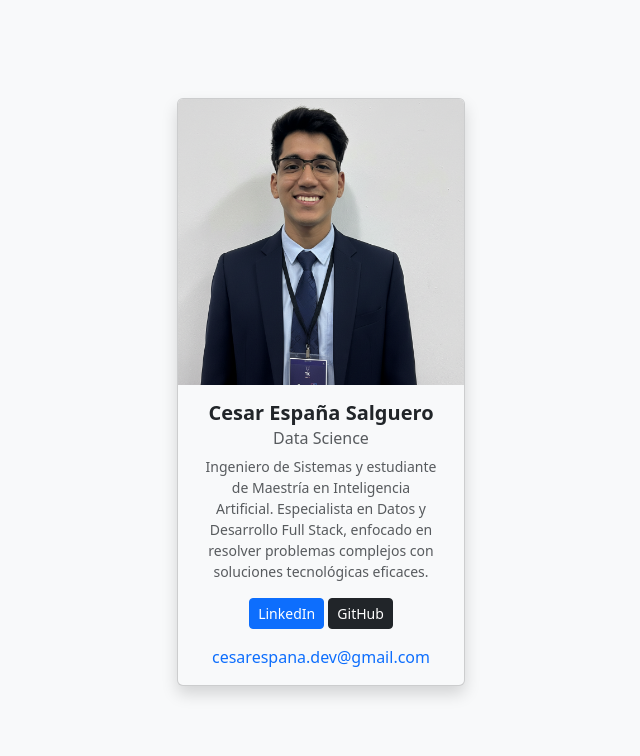
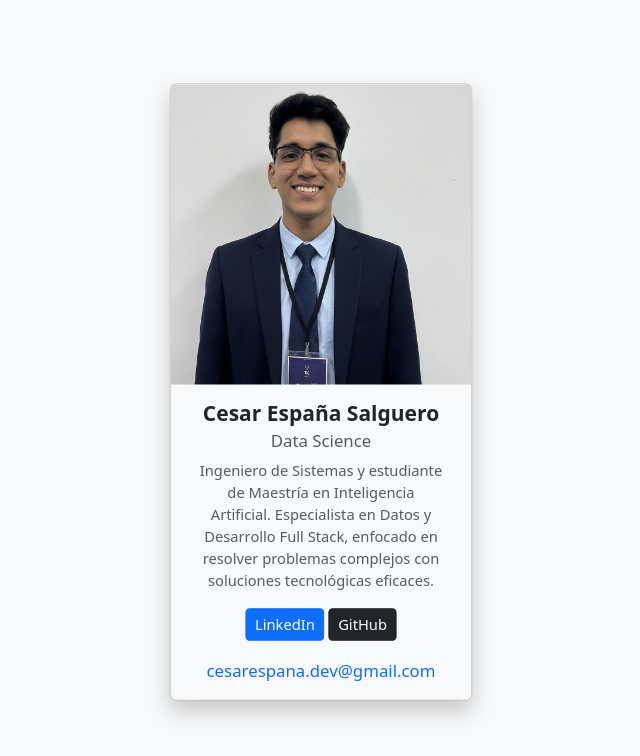
Before and after one commit to CesarEspa/Generations, a plain HTML site: page ENTREGABLES/LABORATORIOS/Lab_Card-Bootstrap _CesarEspa/index.html in a window 1280 px wide. In both pictures the pointer is over the element 640 px from the left and 392 px from the top of the page. Shown: the whole page, without its empty margins (319-959 px from the left). Drawn offline with nearby package versions, Linux system fonts and the light colour scheme.

Commit message:
Subida de Css

```diff
--- a/ENTREGABLES/LABORATORIOS/Lab_Card-Bootstrap _CesarEspa/index.html
+++ b/ENTREGABLES/LABORATORIOS/Lab_Card-Bootstrap _CesarEspa/index.html
@@ -6,12 +6,7 @@
     <meta name="viewport" content="width=device-width, initial-scale=1.0">
     <title>Card Centrada</title>
     <link href="https://cdn.jsdelivr.net/npm/bootstrap@5.3.8/dist/css/bootstrap.min.css" rel="stylesheet">
-    <style>
-        /* Necesitamos que el body ocupe todo el alto de la pantalla para centrar verticalmente */
-        body {
-            min-height: 100vh;
-        }
-    </style>
+    <link rel="stylesheet" href="style.css">
 </head>
 
 <body class="d-flex justify-content-center align-items-center bg-light">
--- /dev/null
+++ b/ENTREGABLES/LABORATORIOS/Lab_Card-Bootstrap _CesarEspa/style.css
@@ -0,0 +1,14 @@
+body {
+    min-height: 100vh;
+}
+
+.card {
+    transition: transform 0.3s ease, shadow 0.3s ease; /*Esto Hace que el cambio sea suave */
+}
+
+/* Efecto al pasar el mouse */
+.card:hover {
+    transform: scale(1.05); /*Esto Agranda la card un 5% */
+    box-shadow: 0 10px 20px rgba(0,0,0,0.2) !important; /*Esto Aumenta la sombra para dar profundidad */
+    z-index: 1; /*Esto Asegura que se vea por encima de otros elementos */
+}
```
